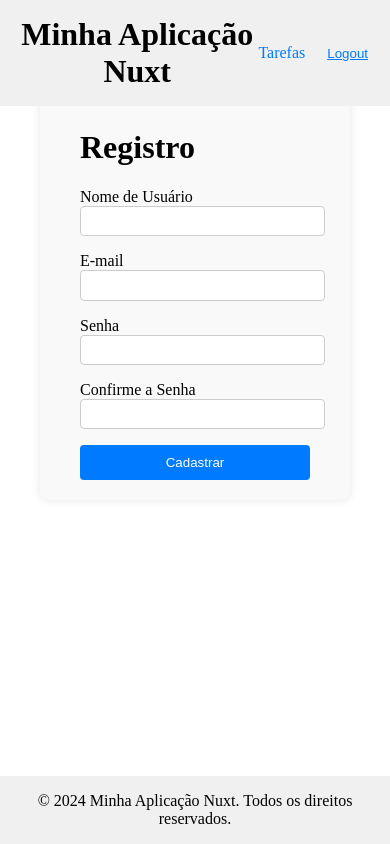
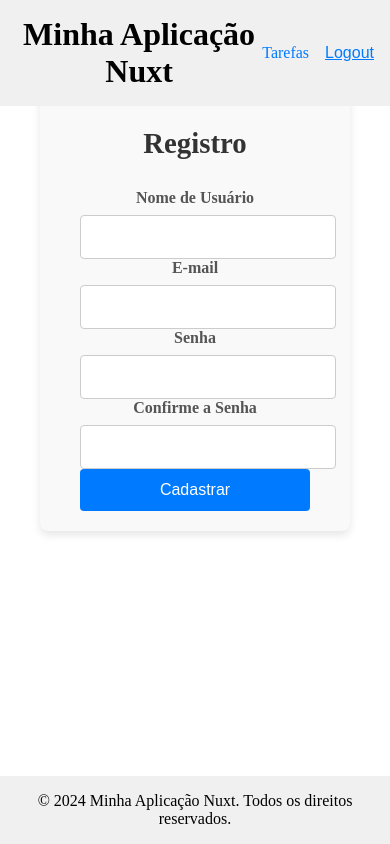
Before and after one commit to TaviloBreno/teste_tecnico, a Nuxt app in the folder frontend/: page /register in a window 390 px wide. Built offline with nearby package versions, Linux system fonts and the light colour scheme.

Commit message:
refactor(layout): improved header/footer structure, responsive layout, and logout functionality - applied fixed positioning, added computed property for login page detection, and enhanced styling

```diff
--- a/frontend/app.vue
+++ b/frontend/app.vue
@@ -1,14 +1,16 @@
 <template>
   <div>
     <!-- Cabeçalho da aplicação (exibido apenas se não estiver na página de login) -->
-    <header v-if="!isLoginPage">
+    <header v-if="!isLoginPage" class="header">
       <div class="header-content">
         <h1>Minha Aplicação Nuxt</h1>
         <nav>
           <ul>
             <li><NuxtLink to="/tasks">Tarefas</NuxtLink></li>
             <li>
-              <button @click="logout" class="logout-button">Logout</button>
+              <button @click="handleLogout" class="logout-button">
+                Logout
+              </button>
             </li>
           </ul>
         </nav>
@@ -16,12 +18,12 @@
     </header>
 
     <!-- Conteúdo dinâmico da página -->
-    <main>
+    <main class="main-content">
       <NuxtPage />
     </main>
 
     <!-- Rodapé da aplicação (exibido apenas se não estiver na página de login) -->
-    <footer v-if="!isLoginPage">
+    <footer v-if="!isLoginPage" class="footer">
       <p>© 2024 Minha Aplicação Nuxt. Todos os direitos reservados.</p>
     </footer>
   </div>
@@ -31,86 +33,94 @@
 import { useRoute, useRouter } from "vue-router";
 import { computed } from "vue";
 
+// Configuração de rota e router
 const route = useRoute();
 const router = useRouter();
 
-// Verifica se a rota atual é a página de login
+// Computed para verificar se a rota atual é a página de login
 const isLoginPage = computed(() => route.path === "/login");
 
 // Função de logout
-const logout = () => {
-  // Remove o token de autenticação
-  localStorage.removeItem("authToken");
-
-  // Redireciona para a página de login
-  router.push("/login");
+const handleLogout = () => {
+  localStorage.removeItem("authToken"); // Remove o token de autenticação
+  router.push("/login"); // Redireciona para a página de login
 };
 </script>
 
 <style scoped>
+/* Reset básico */
 * {
-  border: 0;
   margin: 0;
+  padding: 0;
   box-sizing: border-box;
 }
 
-header,
-footer {
+/* Cabeçalho e rodapé fixos */
+.header,
+.footer {
   background-color: #f0f0f0;
   padding: 1em;
   text-align: center;
   width: 100%;
   position: fixed;
   left: 0;
+  z-index: 10;
 }
 
-header {
+.header {
   top: 0;
 }
 
-footer {
+.footer {
   bottom: 0;
 }
 
+/* Estilo do conteúdo do cabeçalho */
 .header-content {
+  max-width: 1200px;
+  margin: 0 auto;
   display: flex;
   justify-content: space-between;
   align-items: center;
 }
 
+/* Navegação */
 nav ul {
   list-style: none;
-  padding: 0;
   display: flex;
   gap: 1em;
-}
-
-nav ul li {
-  margin: 0;
 }
 
 nav ul li a {
   text-decoration: none;
   color: #007bff;
+  font-weight: 500;
+  transition: color 0.3s ease;
 }
 
 nav ul li a:hover {
   color: #0056b3;
 }
 
+/* Botão de logout */
 .logout-button {
   background: none;
   border: none;
   color: #007bff;
   cursor: pointer;
   text-decoration: underline;
+  font-size: 1em;
+  transition: color 0.3s ease;
 }
 
 .logout-button:hover {
   color: #0056b3;
 }
 
-main {
-  padding: 5em 2em 3em; /* Ajuste o padding para evitar sobreposição */
+/* Conteúdo principal */
+.main-content {
+  padding: 5em 2em 3em; /* Compensação para cabeçalho e rodapé fixos */
+  max-width: 1200px;
+  margin: 0 auto;
 }
 </style>
--- a/frontend/pages/addEditTask.vue
+++ b/frontend/pages/addEditTask.vue
@@ -1,13 +1,13 @@
 <template>
   <div class="task-form-container">
     <h1>{{ isEditing ? "Editar Tarefa" : "Adicionar Nova Tarefa" }}</h1>
-    <form @submit.prevent="saveTask" class="task-form">
+    <form @submit.prevent="handleSubmit" class="task-form">
       <div class="form-group">
         <label for="title">Título</label>
         <input
           type="text"
           id="title"
-          v-model="task.title"
+          v-model="taskData.title"
           required
           class="input-field"
         />
@@ -16,7 +16,7 @@
         <label for="description">Descrição</label>
         <textarea
           id="description"
-          v-model="task.description"
+          v-model="taskData.description"
           class="textarea-field"
         ></textarea>
       </div>
@@ -29,44 +29,50 @@
 import { ref, onMounted } from "vue";
 import { useRoute, useRouter } from "vue-router";
 
+// Configuração da rota e roteador
 const route = useRoute();
 const router = useRouter();
-const task = ref({
+
+// Estado para dados da tarefa e verificação de edição
+const taskData = ref({
   title: "",
   description: "",
 });
 const isEditing = ref(false);
 
-const fetchTask = async (id) => {
+// Função para buscar dados da tarefa para edição
+const fetchTaskData = async (taskId) => {
   try {
-    const response = await fetch(`http://localhost:8000/api/tasks/${id}`, {
+    const response = await fetch(`http://localhost:8000/api/tasks/${taskId}`, {
       headers: {
         Authorization: `Bearer ${localStorage.getItem("authToken")}`,
       },
     });
     if (response.ok) {
-      task.value = await response.json();
+      taskData.value = await response.json();
     } else {
-      console.error("Erro ao carregar tarefa.");
+      console.error("Erro ao carregar a tarefa.");
     }
   } catch (error) {
-    console.error("Erro ao carregar tarefa:", error);
+    console.error("Erro ao carregar a tarefa:", error);
   }
 };
 
-const saveTask = async () => {
+// Função para criar ou atualizar a tarefa
+const handleSubmit = async () => {
+  const url = isEditing.value
+    ? `http://localhost:8000/api/tasks/${route.query.id}`
+    : "http://localhost:8000/api/tasks";
+  const method = isEditing.value ? "PUT" : "POST";
+
   try {
-    const url = isEditing.value
-      ? `http://localhost:8000/api/tasks/${route.query.id}`
-      : "http://localhost:8000/api/tasks";
-    const method = isEditing.value ? "PUT" : "POST";
     const response = await fetch(url, {
       method,
       headers: {
         "Content-Type": "application/json",
         Authorization: `Bearer ${localStorage.getItem("authToken")}`,
       },
-      body: JSON.stringify(task.value),
+      body: JSON.stringify(taskData.value),
     });
 
     if (response.ok) {
@@ -79,11 +85,11 @@ const saveTask = async () => {
   }
 };
 
-// Verifica se estamos editando uma tarefa existente
+// Detecta se é uma edição e carrega dados da tarefa
 onMounted(() => {
   if (route.query.id) {
     isEditing.value = true;
-    fetchTask(route.query.id);
+    fetchTaskData(route.query.id);
   }
 });
 </script>
--- a/frontend/pages/login.vue
+++ b/frontend/pages/login.vue
@@ -1,15 +1,15 @@
 <template>
   <div class="login-container">
     <h1>Login</h1>
-    <form @submit.prevent="login">
+    <form @submit.prevent="handleLogin" class="login-form">
       <div class="form-group">
         <label for="email">E-mail</label>
         <input
           type="email"
           id="email"
-          v-model="form.email"
+          v-model="loginData.email"
+          required
           class="input-field"
-          required
         />
       </div>
       <div class="form-group">
@@ -17,9 +17,9 @@
         <input
           type="password"
           id="password"
-          v-model="form.password"
+          v-model="loginData.password"
+          required
           class="input-field"
-          required
         />
       </div>
       <button type="submit" class="submit-button">Entrar</button>
@@ -31,54 +31,48 @@
 
 <script setup>
 import { ref } from "vue";
-import { useRouter } from "vue-router"; // Importa o router
+import { useRouter } from "vue-router";
 
-const form = ref({
+// Estado do formulário e mensagens de feedback
+const loginData = ref({
   email: "",
   password: "",
 });
 
 const errorMessage = ref("");
 const successMessage = ref("");
-const router = useRouter(); // Inicializa o router
+const router = useRouter();
 
-const login = async () => {
+// Função para realizar o login
+const handleLogin = async () => {
   try {
-    // Requisição para a API de login
     const response = await fetch("http://localhost:8000/api/login", {
       method: "POST",
       headers: {
         "Content-Type": "application/json",
       },
       body: JSON.stringify({
-        email: form.value.email,
-        password: form.value.password,
+        email: loginData.value.email,
+        password: loginData.value.password,
       }),
     });
 
     if (!response.ok) {
-      // Exibe uma mensagem de erro específica se as credenciais forem inválidas
-      if (response.status === 401) {
-        errorMessage.value =
-          "Credenciais inválidas. Por favor, tente novamente.";
-      } else {
-        errorMessage.value = "Erro ao fazer login. Tente novamente mais tarde.";
-      }
+      errorMessage.value =
+        response.status === 401
+          ? "Credenciais inválidas. Por favor, tente novamente."
+          : "Erro ao fazer login. Tente novamente mais tarde.";
       successMessage.value = "";
       return;
     }
 
     const result = await response.json();
 
-    // Verifica se o token JWT foi retornado
     if (result.token) {
-      // Armazena o token JWT no localStorage
       localStorage.setItem("authToken", result.token);
       successMessage.value = "Login realizado com sucesso!";
       errorMessage.value = "";
-
-      // Redireciona para a rota inicial
-      router.push("/");
+      router.push("/tasks");
     } else {
       errorMessage.value = "Erro ao receber o token de autenticação.";
       successMessage.value = "";
@@ -91,30 +85,43 @@ const login = async () => {
 </script>
 
 <style scoped>
+/* Container do formulário de login */
 .login-container {
-  max-width: 600px;
+  max-width: 400px;
   margin: 0 auto;
-  padding: 40px 40px;
+  padding: 2em;
   background-color: #f9f9f9;
   border-radius: 8px;
-  box-shadow: 0 0 10px rgba(0, 0, 0, 0.1);
+  box-shadow: 0 4px 8px rgba(0, 0, 0, 0.1);
   position: absolute;
   top: 50%;
   left: 50%;
   transform: translate(-50%, -50%);
 }
 
+/* Título */
+.login-container h1 {
+  text-align: center;
+  margin-bottom: 1.5em;
+  color: #333;
+  font-size: 1.8em;
+}
+
+/* Grupo de formulário */
 .form-group {
   margin-bottom: 1em;
 }
 
+/* Campos de entrada */
 .input-field {
-  width: 93%;
-  padding: 0.5em;
-  border: 1px solid #ccc;
+  width: 91%;
+  padding: 0.75em;
+  border: 1px solid #ddd;
   border-radius: 4px;
+  font-size: 1em;
 }
 
+/* Botão de envio */
 .submit-button {
   width: 100%;
   padding: 0.75em;
@@ -122,13 +129,16 @@ const login = async () => {
   color: white;
   border: none;
   border-radius: 4px;
+  font-size: 1em;
   cursor: pointer;
+  transition: background-color 0.3s ease;
 }
 
 .submit-button:hover {
   background-color: #0056b3;
 }
 
+/* Mensagens de feedback */
 .message {
   margin-top: 1em;
   text-align: center;
--- a/frontend/pages/register.vue
+++ b/frontend/pages/register.vue
@@ -1,13 +1,13 @@
 <template>
   <div class="register-container">
     <h1>Registro</h1>
-    <form @submit.prevent="register">
+    <form @submit.prevent="handleRegister" class="register-form">
       <div class="form-group">
         <label for="username">Nome de Usuário</label>
         <input
           type="text"
           id="username"
-          v-model="form.username"
+          v-model="registrationData.username"
           class="input-field"
           required
         />
@@ -17,7 +17,7 @@
         <input
           type="email"
           id="email"
-          v-model="form.email"
+          v-model="registrationData.email"
           class="input-field"
           required
         />
@@ -27,7 +27,7 @@
         <input
           type="password"
           id="password"
-          v-model="form.password"
+          v-model="registrationData.password"
           class="input-field"
           required
         />
@@ -37,7 +37,7 @@
         <input
           type="password"
           id="confirmPassword"
-          v-model="form.confirmPassword"
+          v-model="registrationData.confirmPassword"
           class="input-field"
           required
         />
@@ -52,7 +52,8 @@
 <script setup>
 import { ref } from "vue";
 
-const form = ref({
+// Dados do formulário e mensagens de feedback
+const registrationData = ref({
   username: "",
   email: "",
   password: "",
@@ -62,25 +63,26 @@ const form = ref({
 const errorMessage = ref("");
 const successMessage = ref("");
 
-const register = async () => {
-  // Validação de senha
-  if (form.value.password !== form.value.confirmPassword) {
+// Função de registro
+const handleRegister = async () => {
+  if (
+    registrationData.value.password !== registrationData.value.confirmPassword
+  ) {
     errorMessage.value = "As senhas não coincidem.";
     successMessage.value = "";
     return;
   }
 
   try {
-    // Requisição para a API de registro
     const response = await fetch("http://localhost:8000/api/register", {
       method: "POST",
       headers: {
         "Content-Type": "application/json",
       },
       body: JSON.stringify({
-        username: form.value.username,
-        email: form.value.email,
-        password: form.value.password,
+        username: registrationData.value.username,
+        email: registrationData.value.email,
+        password: registrationData.value.password,
       }),
     });
 
@@ -109,26 +111,43 @@ const register = async () => {
 </script>
 
 <style scoped>
+/* Container principal do formulário de registro */
 .register-container {
   max-width: 400px;
   margin: 0 auto;
   padding: 20px 40px;
   background-color: #f9f9f9;
   border-radius: 8px;
-  box-shadow: 0 0 10px rgba(0, 0, 0, 0.1);
+  box-shadow: 0 4px 8px rgba(0, 0, 0, 0.1);
+  text-align: center;
 }
 
-.form-group {
+/* Título */
+.register-container h1 {
+  font-size: 1.8em;
+  color: #333;
   margin-bottom: 1em;
 }
 
+/* Grupo de formulário */
+.form-group label {
+  font-size: 1em;
+  color: #555;
+  margin-bottom: 0.5em;
+  display: inline-block;
+  font-weight: 600;
+}
+
+/* Campos de entrada */
 .input-field {
   width: 100%;
-  padding: 0.5em;
+  padding: 0.75em;
+  font-size: 1em;
   border: 1px solid #ccc;
   border-radius: 4px;
 }
 
+/* Botão de cadastro */
 .submit-button {
   width: 100%;
   padding: 0.75em;
@@ -137,12 +156,15 @@ const register = async () => {
   border: none;
   border-radius: 4px;
   cursor: pointer;
+  font-size: 1em;
+  transition: background-color 0.3s ease;
 }
 
 .submit-button:hover {
   background-color: #0056b3;
 }
 
+/* Mensagens de feedback */
 .message {
   margin-top: 1em;
   text-align: center;
```
Also changed, not shown: 1 other file (tests, documents, lock files or other folders).
